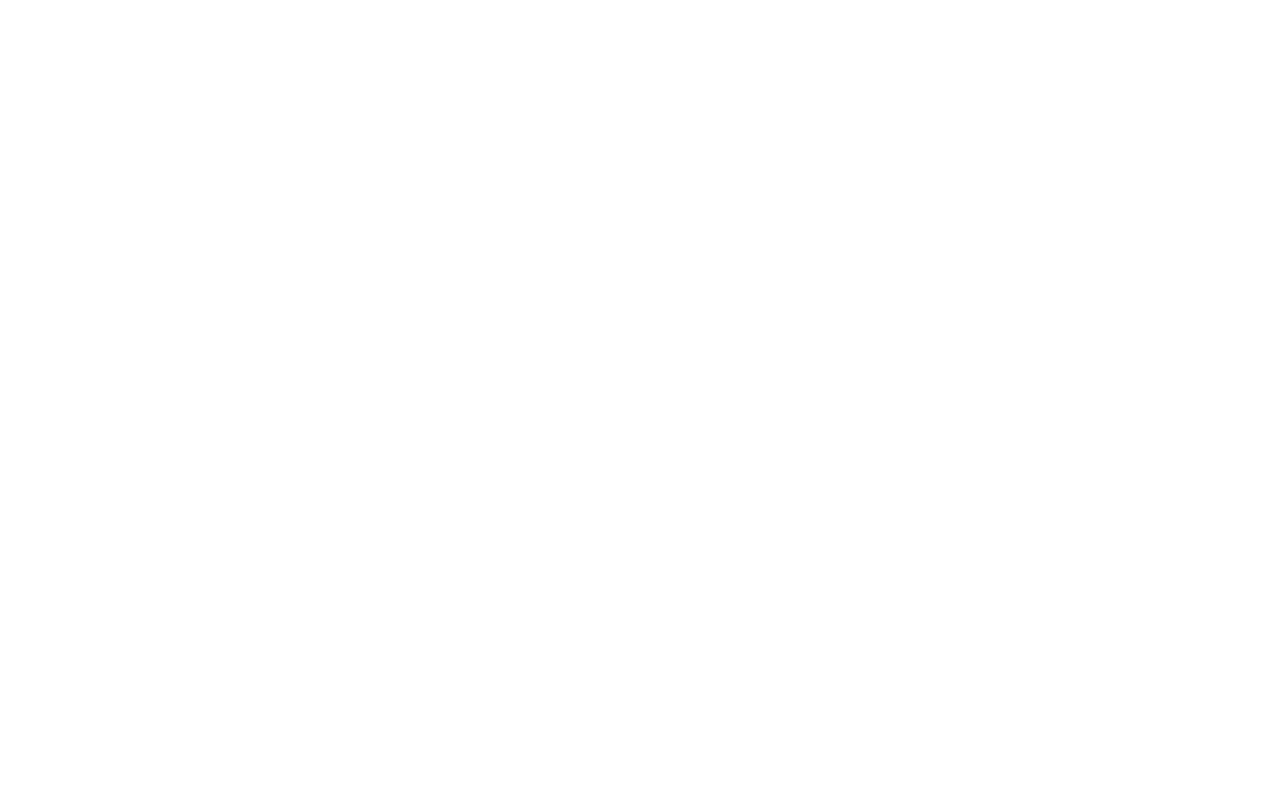
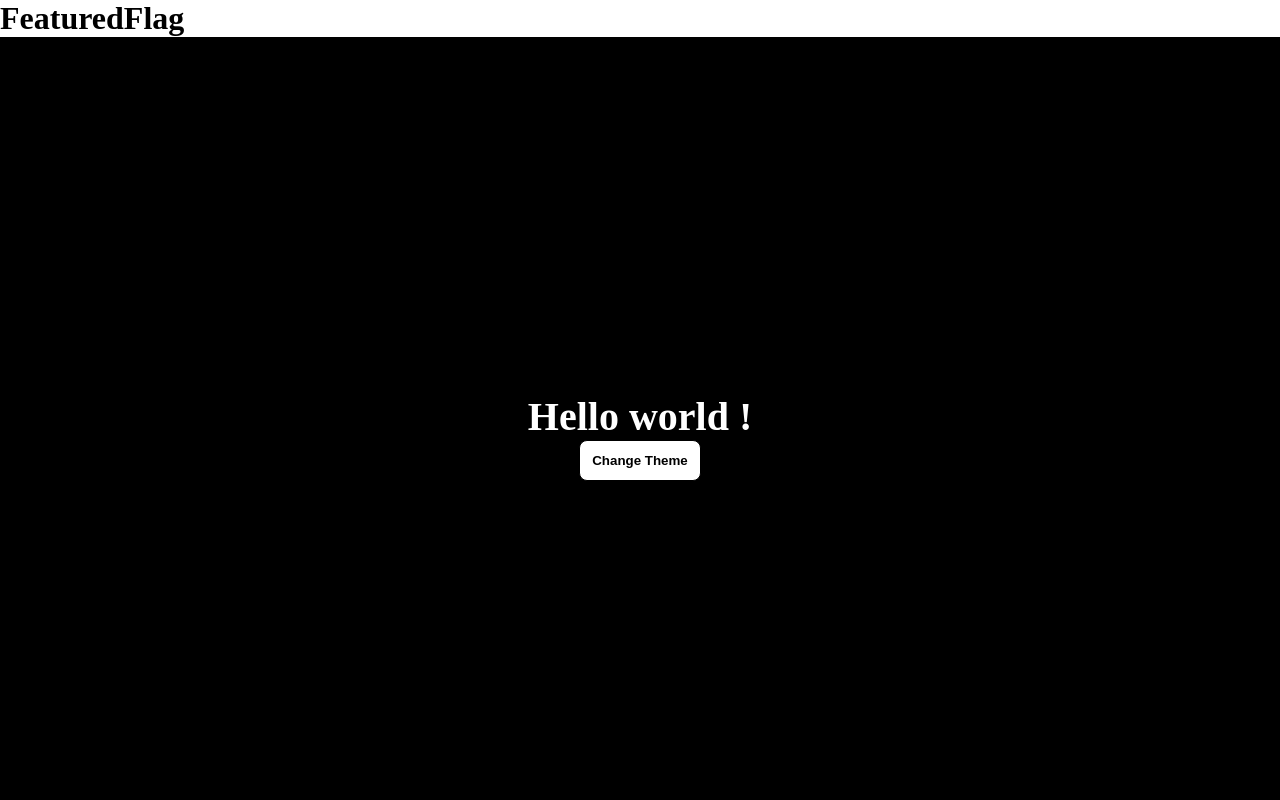
Before and after one commit to chaitanyakrishna-r/FRONT-END-Course, a React (Create React App) app in the folder React/25projects/myapp/: page / in a window 1280 px wide. Shown: the top 800 px of the page. Built offline with nearby package versions, Linux system fonts and the light colour scheme.

Commit message:
feature flag

```diff
--- a/React/25projects/myapp/package.json
+++ b/React/25projects/myapp/package.json
@@ -23,7 +23,10 @@
     "extends": [
       "react-app",
       "react-app/jest"
-    ]
+    ],
+    "rules":{
+      "no-unused-vars": "off"
+    }
   },
   "browserslist": {
     "production": [
--- a/React/25projects/myapp/src/App.js
+++ b/React/25projects/myapp/src/App.js
@@ -1,5 +1,7 @@
 
 import './App.css';
+import FeaturedFlagGobalState from './components/FeaturedFlag/Context/Context';
+import FeaturedFlag from './components/FeaturedFlag/FeaturedFlag';
 // import SearchAutoComplete from './components/AutoComplete/SearchAutoComplete';
 // import TicTacToe from './components/TicTacToe/TicTacToe';
 // import UserProfile from './components/GitHub/UserProfile';
@@ -34,6 +36,10 @@
     {/* <UserProfile/> */}
     {/* <SearchAutoComplete/> */}
     {/* <TicTacToe/> */}
+
+    <FeaturedFlagGobalState>
+      <FeaturedFlag/>
+    </FeaturedFlagGobalState>
     </div>
   );
 }
--- /dev/null
+++ b/React/25projects/myapp/src/components/FeaturedFlag/Context/Context.js
@@ -0,0 +1,32 @@
+import { createContext, useEffect, useState } from "react";
+import FeaturedflagAPICall from "../data";
+
+export const  FeatureflagContext = createContext(null);
+
+export default function FeaturedFlagGobalState({ children }) {
+  const [loading, setLoading] = useState(false);
+  const [enableFlags, setEnableFlags]= useState({});
+
+  async function fetchApi(){
+      setLoading(true);
+    try{
+        const response = await FeaturedflagAPICall();
+        console.log(response);
+        setEnableFlags(response);
+        setLoading(false);
+    }catch(error){
+        console.log(error);
+        setLoading(false);
+        throw new Error("costum error");
+    }
+  }
+
+  useEffect(()=>{
+    fetchApi();
+  },[]);
+  return (
+    <FeatureflagContext.Provider value={{loading, enableFlags}}>
+      {children}
+    </FeatureflagContext.Provider>
+  );
+}
--- /dev/null
+++ b/React/25projects/myapp/src/components/FeaturedFlag/FeaturedFlag.jsx
@@ -0,0 +1,57 @@
+import React, { useContext } from 'react'
+import LightDarkMode from '../LightDarkMode/LightDarkMode'
+import Accordion from '../accordion/Accordion'
+import TreeView from '../treeView/TreeView'
+import TicTacToe from '../TicTacToe/TicTacToe';
+import RandomColor from '../randomColor/RandomColor';
+import {FeatureflagContext} from './Context/Context'
+import StartRating from '../StarRating/StartRating';
+
+
+const FeaturedFlag = () => {
+    const {loading, enableFlags} = useContext(FeatureflagContext);
+
+    const componentToRender = [
+        {
+            key: 'showLightDarkMode',
+            componet : <LightDarkMode/>
+        },
+        {
+            key: 'showAccordion',
+            componet : <Accordion/>
+        },
+        {
+            key: 'showRandomColor',
+            componet : <RandomColor/>
+        },
+        {
+            key: 'showTicTacToe',
+            componet : <TicTacToe/>
+        },
+        {
+            key: 'showTreeView',
+            componet : <TreeView/>
+        },
+        {
+            key: 'showStarRating',
+            componet : <StartRating/>
+        }
+    ]
+    if(loading) return <h1>Loading Data, Please wait...</h1>
+    function checkComponentRender(getCurrentKey){
+        console.log("in Chekccomponent",enableFlags[getCurrentKey])
+        return enableFlags[getCurrentKey];
+    }
+  return (
+    <div>
+        <h1>FeaturedFlag</h1>
+        {
+            componentToRender.map(componentItem=>checkComponentRender(componentItem.key)
+            ?componentItem.componet
+            :null)
+        }
+    </div>
+  )
+}
+
+export default FeaturedFlag
--- /dev/null
+++ b/React/25projects/myapp/src/components/FeaturedFlag/data.js
@@ -0,0 +1,23 @@
+
+//  const FeaturedflagEnableObject = null;
+const FeaturedflagEnableObject = {
+  showLightDarkMode : true,
+  showAccordion : true,
+  showRandomColor : true,
+  showTicTacToe : true,
+  showTreeView : true,
+  showStarRating : true,
+
+}
+
+export default function FeaturedflagAPICall(){
+    return new Promise((resolve, rejecet)=>{
+        if(FeaturedflagEnableObject){
+          setTimeout(()=>{
+            resolve(FeaturedflagEnableObject);
+          },5000)
+        }else{
+            rejecet("no data found");
+        }
+    })
+}
```
